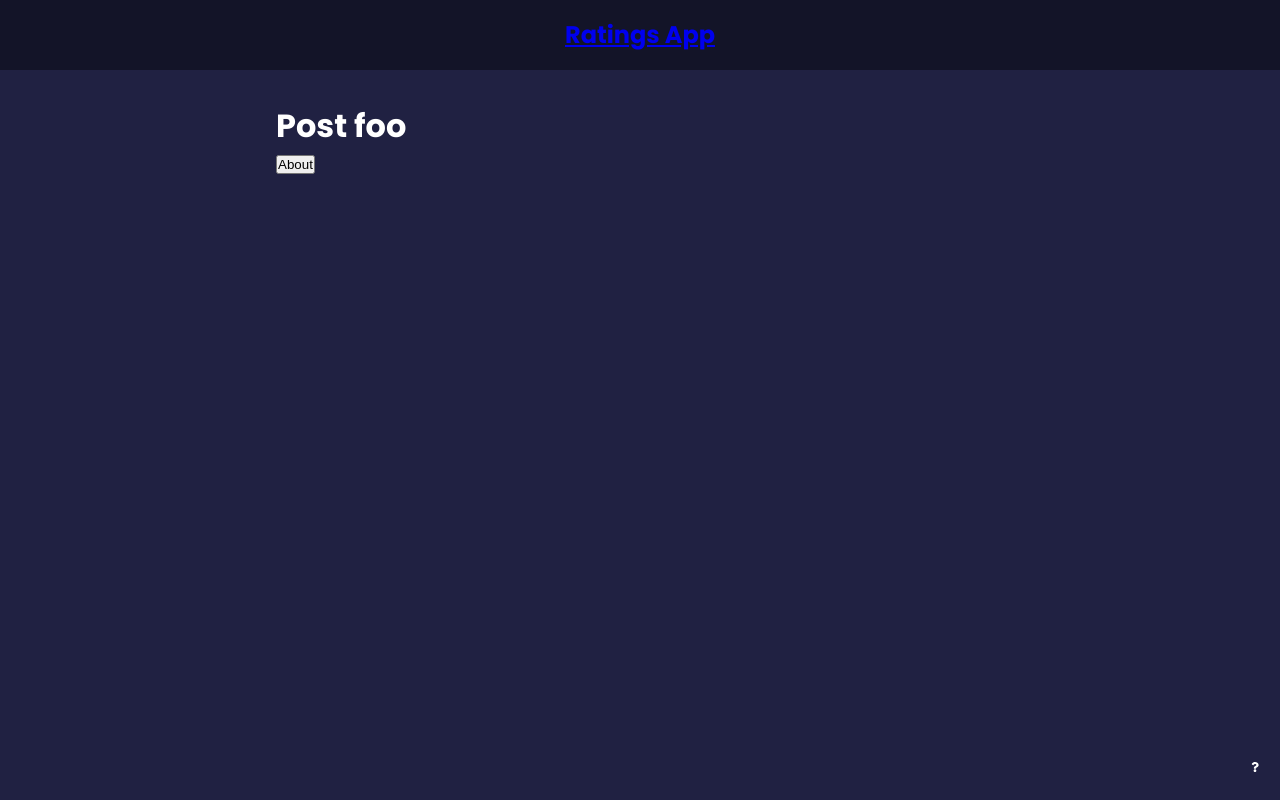
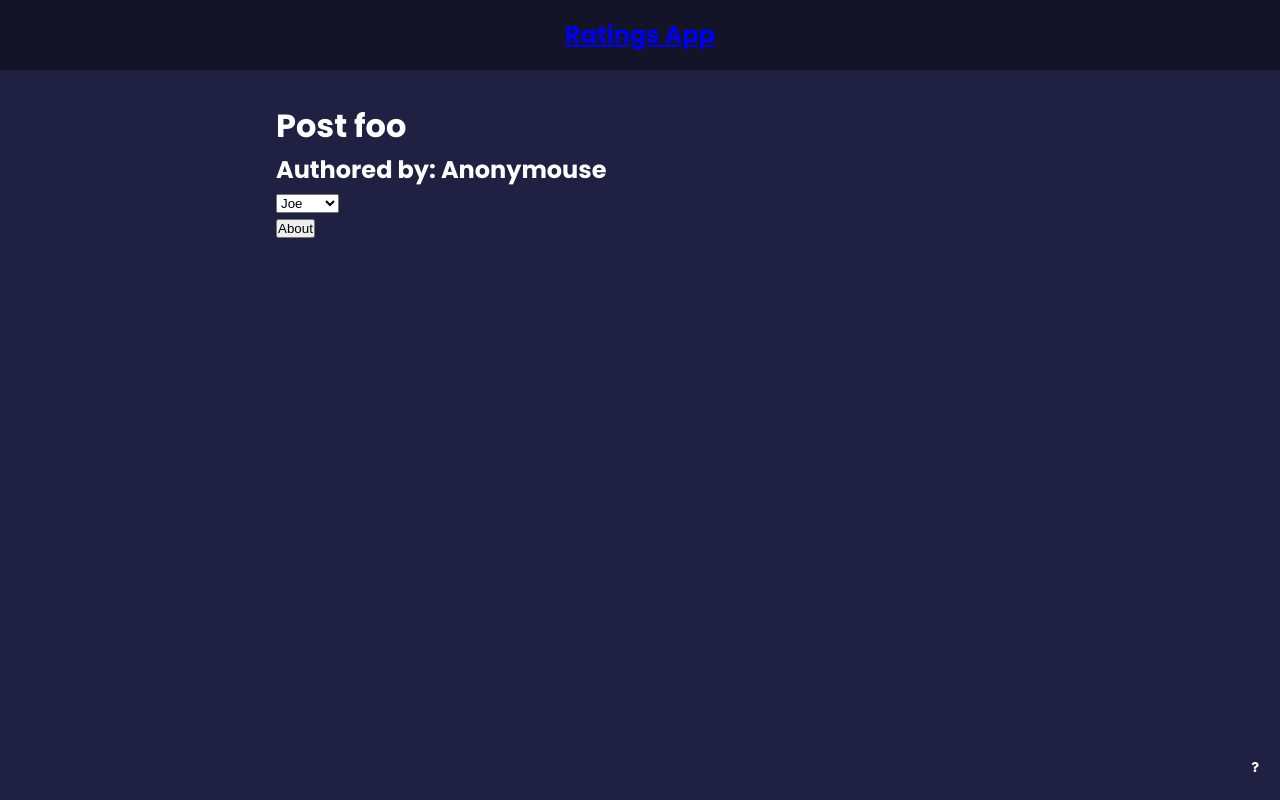
Before and after one commit to MarkCondello/RatingsApp, a React (Create React App) app: page /post in a window 1280 px wide. Built offline with nearby package versions, Linux system fonts and the light colour scheme.

Commit message:
tidy ups before using the Context API

```diff
--- /dev/null
+++ b/src/components/AuthorSelector.jsx
@@ -0,0 +1,19 @@
+function AuthorSelector({select}) {
+  const handleChange = (ev) => {
+    console.log('reached handleChange, val', ev.target.value)
+    select(`${ev.target.value.charAt(0).toUpperCase()}${ev.target.value.slice(1)}`)
+  }
+
+  return (
+    <div>
+      <select name="author" onChange={handleChange}>
+        <option value="joe">Joe</option>
+        <option value="bloggs">Bloggs</option>
+        <option value="henry">Henry</option>
+        <option value="hoe">Hoe</option>
+      </select>
+    </div>
+  )
+}
+
+export default AuthorSelector
--- a/src/components/FeedbackForm.jsx
+++ b/src/components/FeedbackForm.jsx
@@ -8,7 +8,7 @@ function FeedbackForm({handleAdd}) {
   const [message, setMessage] = useState(null)
   const [btnDisabled, setBtnDisabled] = useState(true)
 
-  let handleTextChange = (ev) => {
+  const handleTextChange = (ev) => {
     setText(ev.target.value)
     if(text === '') {
       setMessage('')
@@ -33,13 +33,15 @@ function FeedbackForm({handleAdd}) {
       // console.log({newFeedback})
       handleAdd(newFeedback)
       setText('')
+      setRating(10)
     }
   }
    return (
     <Card>
       <form onSubmit={handleSubmit}>
-        <h2>How would you rate your service with us?</h2>
-        <RatingSelect select={(rating)=> setRating(rating)}/>
+        <h2>How would you rate our service?</h2>
+        {/* We receive the rating as a param from RatingSelect and set the updated value */}
+        <RatingSelect select={(rating) => setRating(rating)} />
         <div className="input-group">
           <input
             onChange={handleTextChange}
--- a/src/components/Post.jsx
+++ b/src/components/Post.jsx
@@ -1,5 +1,8 @@
+import {useState} from 'react'
 import { useParams, Navigate, useNavigate, Routes, Route } from 'react-router-dom'
+import AuthorSelector from './AuthorSelector'
 function Post() {
+  const [author, setAuthor] = useState('Anonymouse')
   const params = useParams()
   const status = 200
 
@@ -15,8 +18,11 @@ function Post() {
   return (
     <div>
       <h1>Post foo</h1>
+      <h2>Authored by: {author}</h2>
       {/* <h1>Post {params.id}</h1> */}
       {/* <p>Name: {params.name}</p> */}
+      <AuthorSelector select={(author => setAuthor(author))}/>
+
       <button onClick={onClick}>About</button>
       <Routes>
         <Route path="/show" element={<h1>Hello Show post</h1>}/>
--- a/src/components/RatingSelect.jsx
+++ b/src/components/RatingSelect.jsx
@@ -1,10 +1,10 @@
 import {useState} from 'react'
-function RatingSelect({select}) {
+function RatingSelect({ select }) {
   const [selected, setSelected] = useState(10)
   const handleChange = (ev) => {
     // console.log('Reached handleChange, val:', parseInt(ev.currentTarget.value))
     setSelected(parseInt(ev.currentTarget.value))
-    select(parseInt(ev.currentTarget.value)) // function passed through as a prop
+    select(parseInt(ev.currentTarget.value)) // select function passed in from FeedbackForm as a prop gets the updated rating value selected
   }
   return (
     <ul className="rating">
```
Also changed, not shown: src/App.js (+2 -5 lines).
